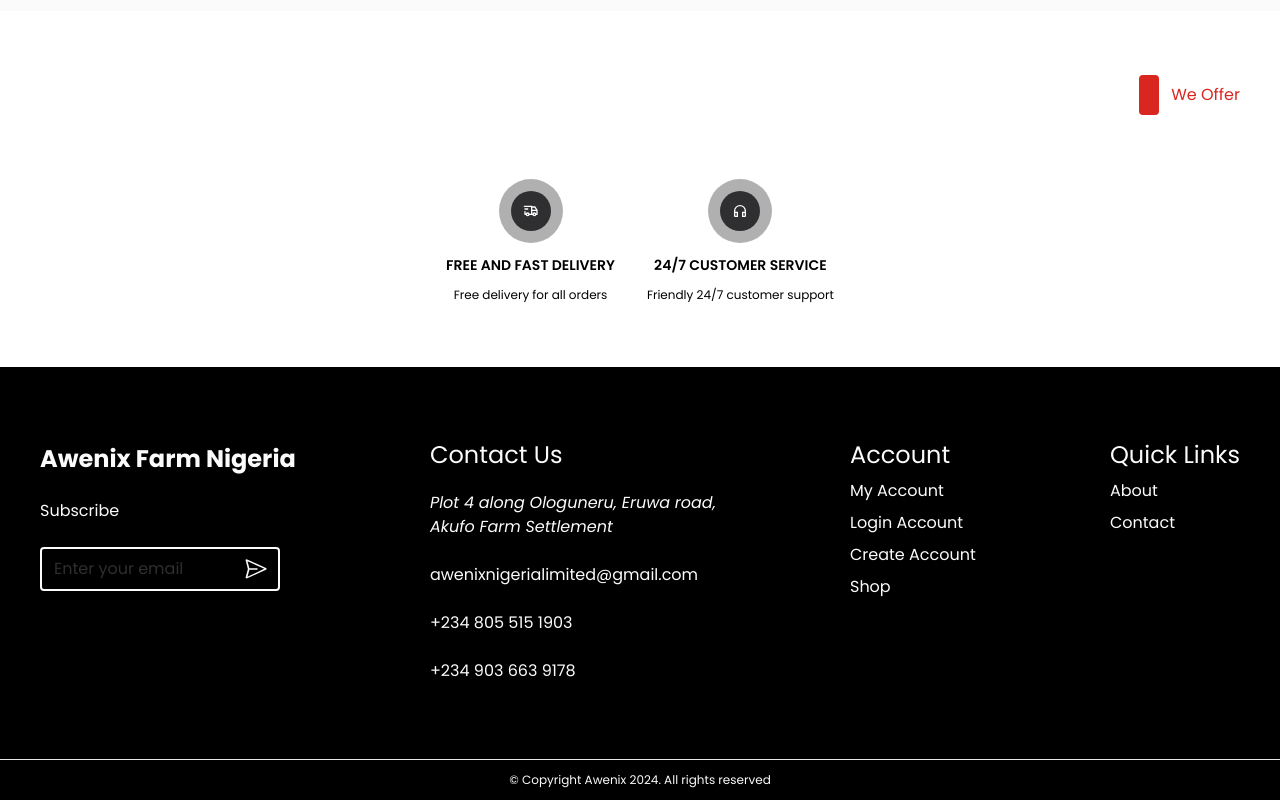
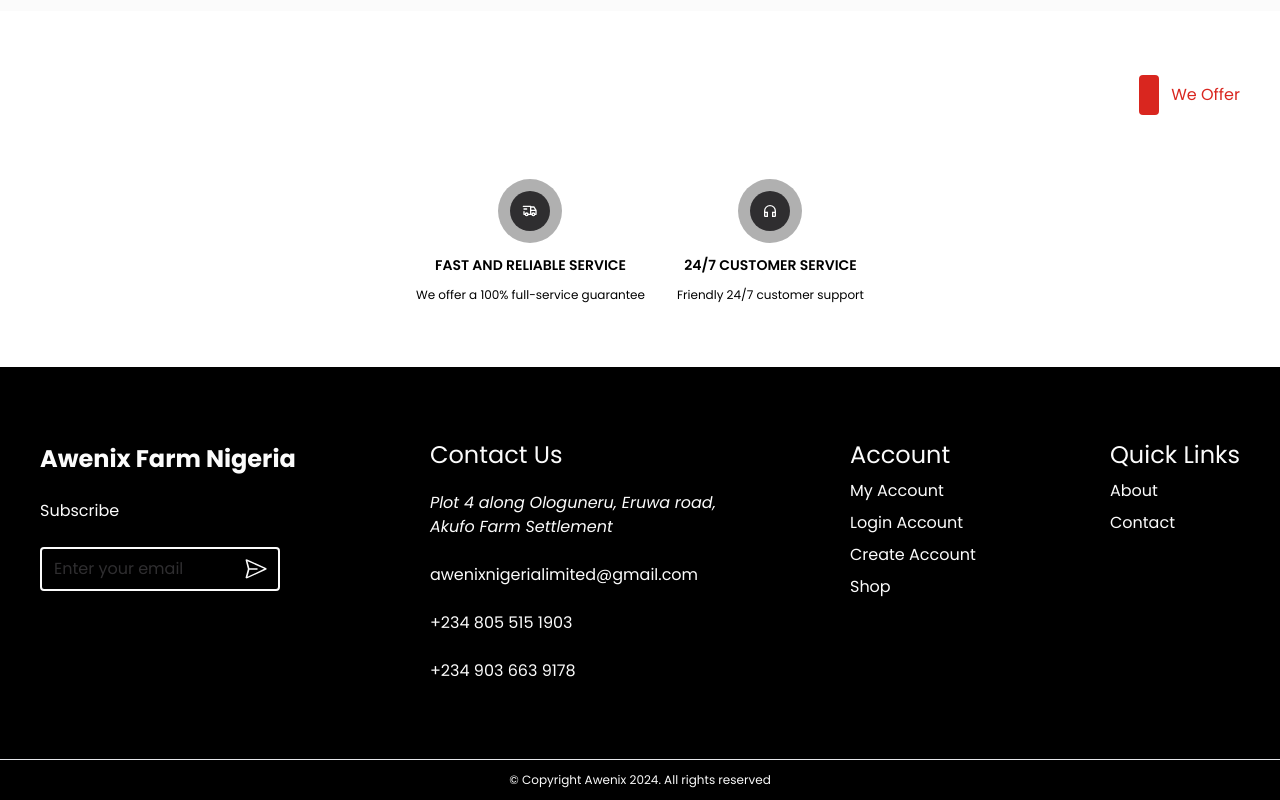
Before and after one commit to Joycrown/AwenixProject, a React (Vite) app: page / in a window 1280 px wide. Shown: the part 4144-4944 px from the top of the page. Built offline with nearby package versions, Linux system fonts and the light colour scheme.

Commit message:
payment verification and webscoket

```diff
--- a/src/components/orderPopup.tsx
+++ b/src/components/orderPopup.tsx
@@ -221,7 +221,7 @@
             onClick={handleReorder}
             className="bg-default-500 text-white py-3 px-4 cursor-pointer rounded text-xs"
           >
-            Re-order now
+            Re-order same feed
           </div>
         </div>
       </div>
--- a/src/pages/default/landing/offer.tsx
+++ b/src/pages/default/landing/offer.tsx
@@ -7,8 +7,8 @@
   const offers = [
     {
       icon: TbTruckDelivery,
-      title: "FREE AND FAST DELIVERY",
-      text: "Free delivery for all orders",
+      title: "FAST AND RELIABLE SERVICE",
+      text: "We offer a 100% full-service guarantee",
     },
     {
       icon: MdOutlineHeadphones,
```
